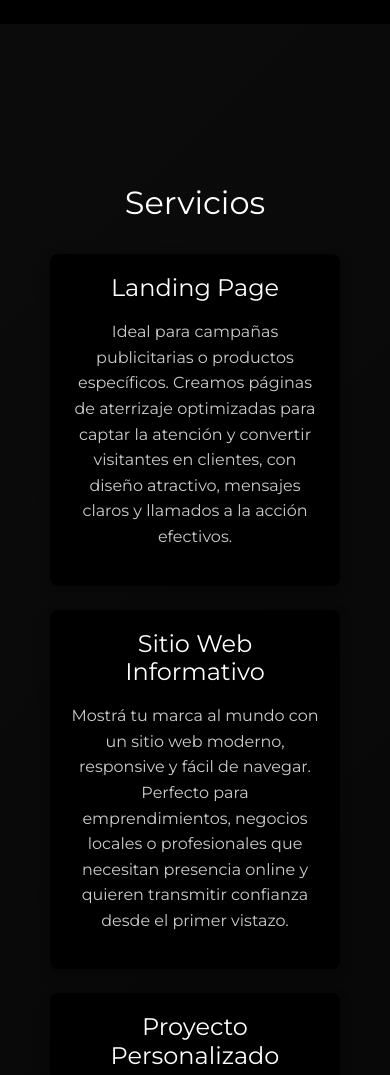
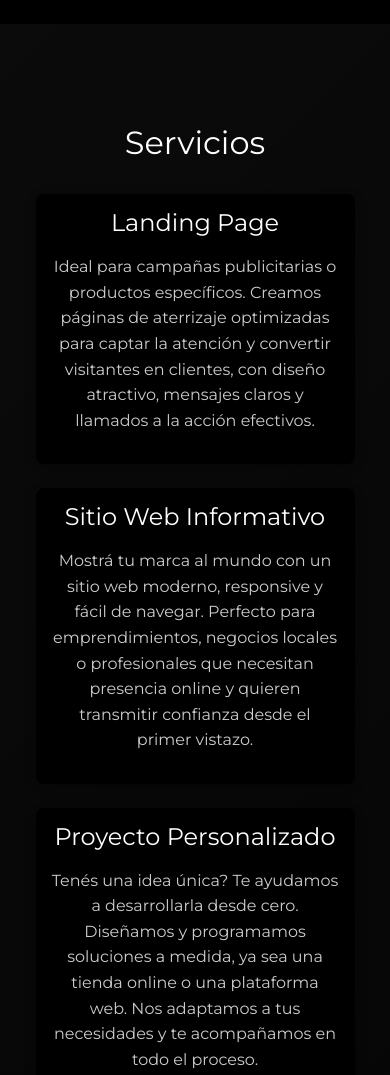
Before and after one commit to aguscassano/GoLanding, a plain HTML site: page index.html in a window 390 px wide. Shown: the part 820-1895 px from the top of the page. Drawn offline with nearby package versions, Linux system fonts and the light colour scheme; grey boxes are pictures that could not be loaded.

Commit message:
correccion servicios

```diff
--- a/styles.css
+++ b/styles.css
@@ -308,4 +308,17 @@ footer {
     height: auto;
     width: 100%;
     }
+
+
+    .section{
+        padding: 0;
+    }
+    .servicios div {
+        width: 100%;
+        padding: 15px;
+    }
+
+
+
+
 }
```
